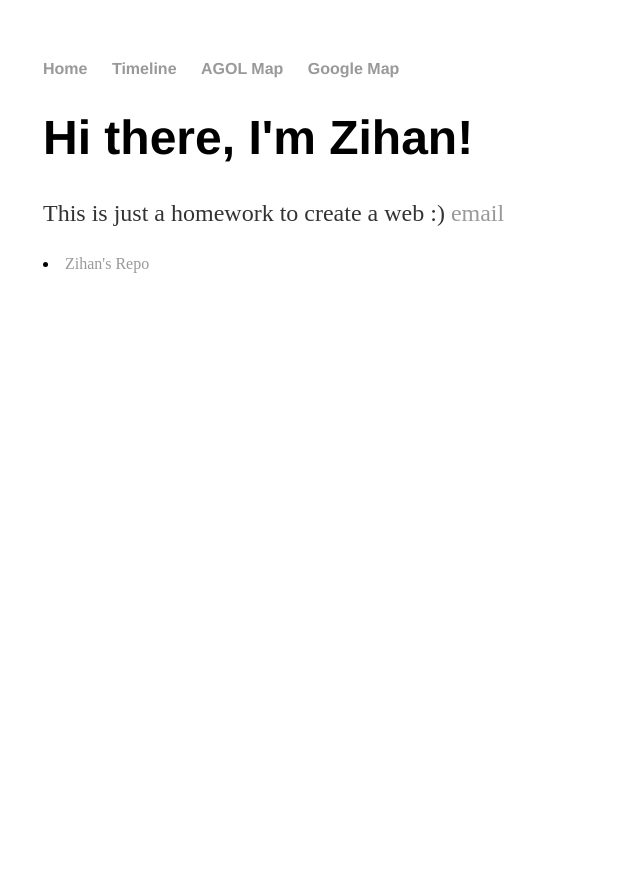
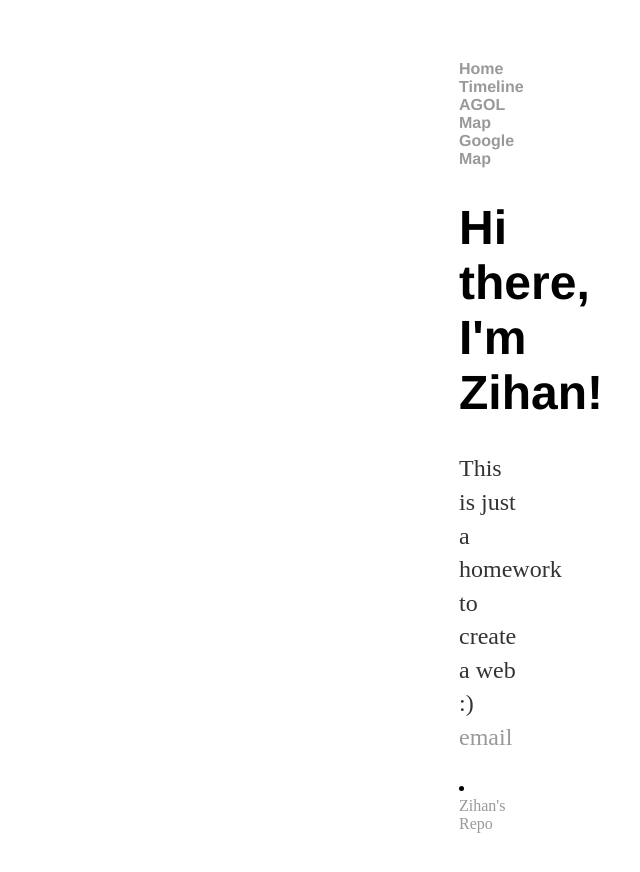
Before and after one commit to ZHCheny/ZHCheny.github.io, a Jekyll site: the page built from index.html, in a window 1280 px wide. Shown: the top 872 px of the page, without its empty margins (149-789 px from the left). Built offline with Jekyll 4.4.1, drawn with Linux system fonts in a browser that asks for light colours.

Commit message:
Update main.css

```diff
--- a/css/main.css
+++ b/css/main.css
@@ -1,6 +1,6 @@
 body {
     margin: 60px auto;
-    width: 70%;
+    width: 5%;
 }
 nav ul, footer ul {
     font-family:'Helvetica', 'Arial', 'Sans-Serif';
```
